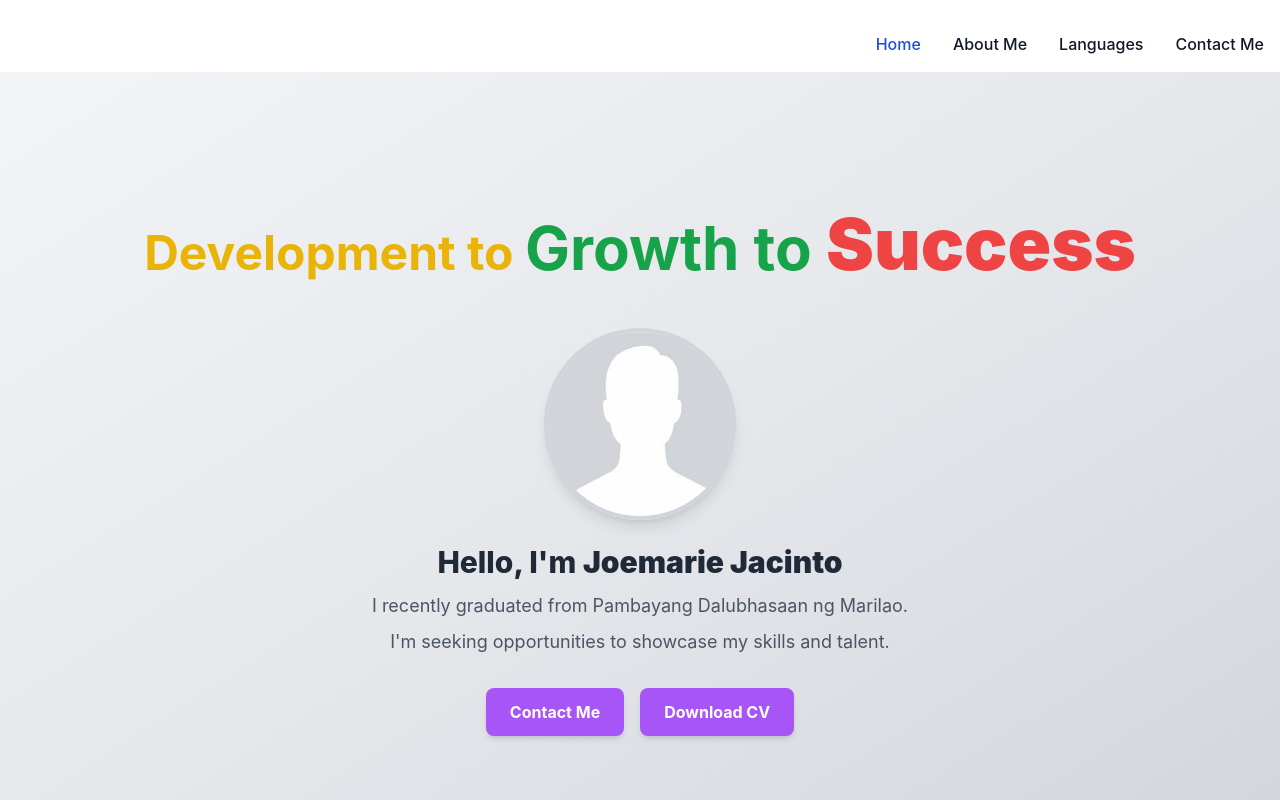
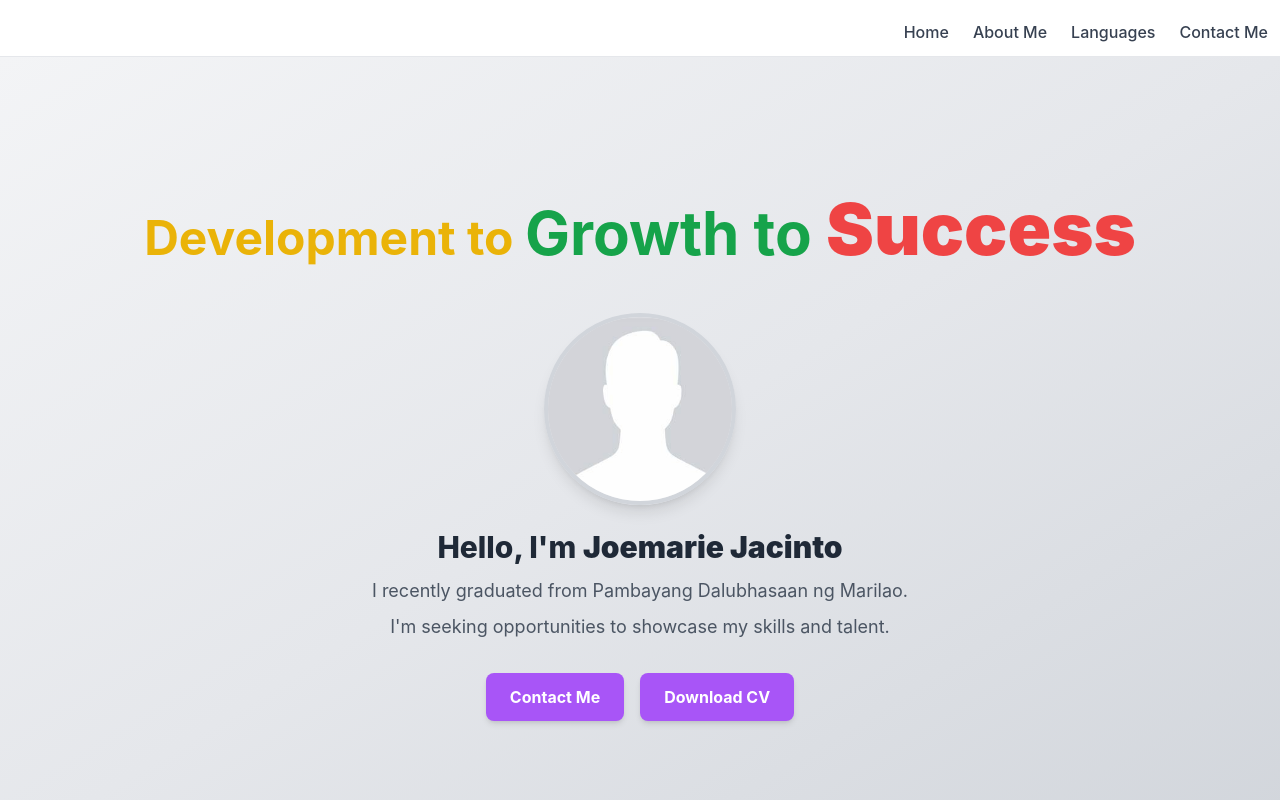
Before and after one commit to 8xers6/Joemarie_Portfolio, a React (Create React App) app: page / in a window 1280 px wide. Shown: the top 800 px of the page. Built offline with nearby package versions, Linux system fonts and the light colour scheme.

Commit message:
Update Navbar.jsx

```diff
--- a/src/Navbar.jsx
+++ b/src/Navbar.jsx
@@ -29,20 +29,20 @@ function Navbar() {
   }, []);
 
   return (
-    <nav className="bg-white border-gray-200 dark:bg-gray-900 sticky top-0 z-50" id="Navbar">
-      <div className="max-w-screen-xl flex flex-wrap items-center justify-between mx-auto p-4">
-        <span className="self-center text-2xl font-semibold whitespace-nowrap dark:text-white"></span>
+    <nav className="bg-white border-b border-gray-200 dark:bg-gray-900 sticky top-0 z-50">
+      <div className="max-w-screen-xl flex flex-wrap items-center justify-between mx-auto p-2">
+        <span className="text-xl font-semibold dark:text-white"></span>
 
         {/* Hamburger Menu Button */}
         <button
           onClick={() => setIsOpen(!isOpen)}
-          className="inline-flex items-center p-2 w-10 h-10 justify-center text-gray-500 rounded-lg md:hidden hover:bg-gray-100 focus:outline-none focus:ring-2 focus:ring-gray-200 dark:text-white dark:hover:bg-gray-700 dark:focus:ring-white"
+          className="inline-flex items-center p-2 w-8 h-8 justify-center text-gray-500 rounded-lg md:hidden hover:bg-gray-100 focus:outline-none focus:ring-2 focus:ring-gray-200 dark:text-white dark:hover:bg-gray-700 dark:focus:ring-white"
           aria-controls="navbar-default"
           aria-expanded={isOpen}
         >
           <span className="sr-only">Open main menu</span>
           <svg
-            className={`w-6 h-6 ${isOpen ? 'hidden' : 'block'}`}
+            className={`w-5 h-5 ${isOpen ? 'hidden' : 'block'}`}
             aria-hidden="true"
             fill="none"
             stroke="currentColor"
@@ -52,7 +52,7 @@ function Navbar() {
             <path strokeLinecap="round" strokeLinejoin="round" strokeWidth="2" d="M4 6h16M4 12h16m-7 6h7"></path>
           </svg>
           <svg
-            className={`w-6 h-6 ${isOpen ? 'block' : 'hidden'}`}
+            className={`w-5 h-5 ${isOpen ? 'block' : 'hidden'}`}
             aria-hidden="true"
             fill="none"
             stroke="currentColor"
@@ -64,11 +64,11 @@ function Navbar() {
         </button>
 
         <div className={`w-full md:block md:w-auto ${isOpen ? 'block' : 'hidden'} md:flex md:items-center`} id="navbar-default">
-          <ul className="font-medium flex flex-col md:flex-row p-4 md:p-0 mt-4 border border-gray-100 rounded-lg bg-gray-50 md:bg-white dark:bg-gray-800 md:dark:bg-gray-900 md:border-0 dark:border-gray-700 md:space-x-8 rtl:space-x-reverse">
+          <ul className="font-medium flex flex-col md:flex-row p-2 md:p-0 mt-2 border border-gray-100 rounded-lg bg-gray-50 md:bg-white dark:bg-gray-800 md:dark:bg-gray-900 md:border-0 dark:border-gray-700 md:space-x-4 rtl:space-x-reverse">
             <li>
               <a
                 href="#Aboutme"
-                className="block py-2 px-3 text-white bg-blue-700 rounded md:bg-transparent md:text-blue-700 md:p-0 dark:text-white md:dark:text-blue-500"
+                className="block py-1 px-2 text-gray-700 hover:bg-gray-100 md:hover:bg-transparent md:border-0 md:hover:text-blue-600 md:p-1 dark:text-white md:dark:text-blue-500 dark:hover:bg-gray-700 dark:hover:text-white"
                 aria-current="page"
               >
                 Home
@@ -77,7 +77,7 @@ function Navbar() {
             <li>
               <a
                 href="#Somethingaboutme"
-                className="block py-2 px-3 text-gray-900 rounded hover:bg-gray-100 md:hover:bg-transparent md:border-0 md:hover:text-blue-700 md:p-0 dark:text-white md:dark:hover:text-blue-500 dark:hover:bg-gray-700 dark:hover:text-white md:dark:hover:bg-transparent"
+                className="block py-1 px-2 text-gray-700 hover:bg-gray-100 md:hover:bg-transparent md:border-0 md:hover:text-blue-600 md:p-1 dark:text-white md:dark:text-blue-500 dark:hover:bg-gray-700 dark:hover:text-white"
               >
                 About Me
               </a>
@@ -85,7 +85,7 @@ function Navbar() {
             <li>
               <a
                 href="#listofknown"
-                className="block py-2 px-3 text-gray-900 rounded hover:bg-gray-100 md:hover:bg-transparent md:border-0 md:hover:text-blue-700 md:p-0 dark:text-white md:dark:hover:text-blue-500 dark:hover:bg-gray-700 dark:hover:text-white md:dark:hover:bg-transparent"
+                className="block py-1 px-2 text-gray-700 hover:bg-gray-100 md:hover:bg-transparent md:border-0 md:hover:text-blue-600 md:p-1 dark:text-white md:dark:text-blue-500 dark:hover:bg-gray-700 dark:hover:text-white"
               >
                 Languages
               </a>
@@ -93,7 +93,7 @@ function Navbar() {
             <li>
               <a
                 href="#Contactme"
-                className="block py-2 px-3 text-gray-900 rounded hover:bg-gray-100 md:hover:bg-transparent md:border-0 md:hover:text-blue-700 md:p-0 dark:text-white md:dark:hover:text-blue-500 dark:hover:bg-gray-700 dark:hover:text-white md:dark:hover:bg-transparent"
+                className="block py-1 px-2 text-gray-700 hover:bg-gray-100 md:hover:bg-transparent md:border-0 md:hover:text-blue-600 md:p-1 dark:text-white md:dark:text-blue-500 dark:hover:bg-gray-700 dark:hover:text-white"
               >
                 Contact Me
               </a>
```
